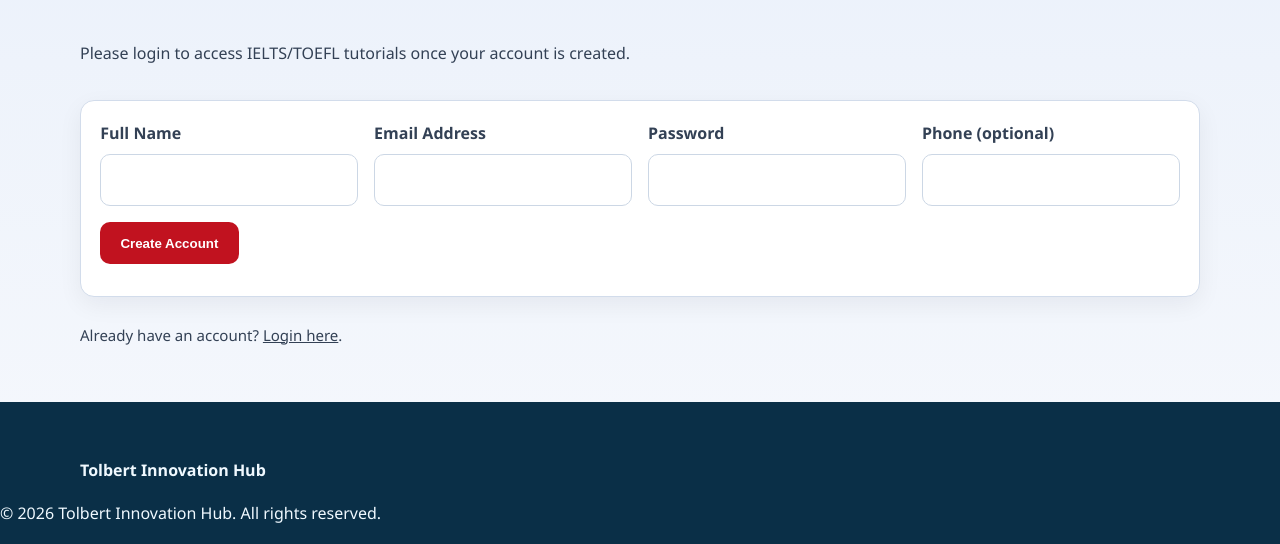
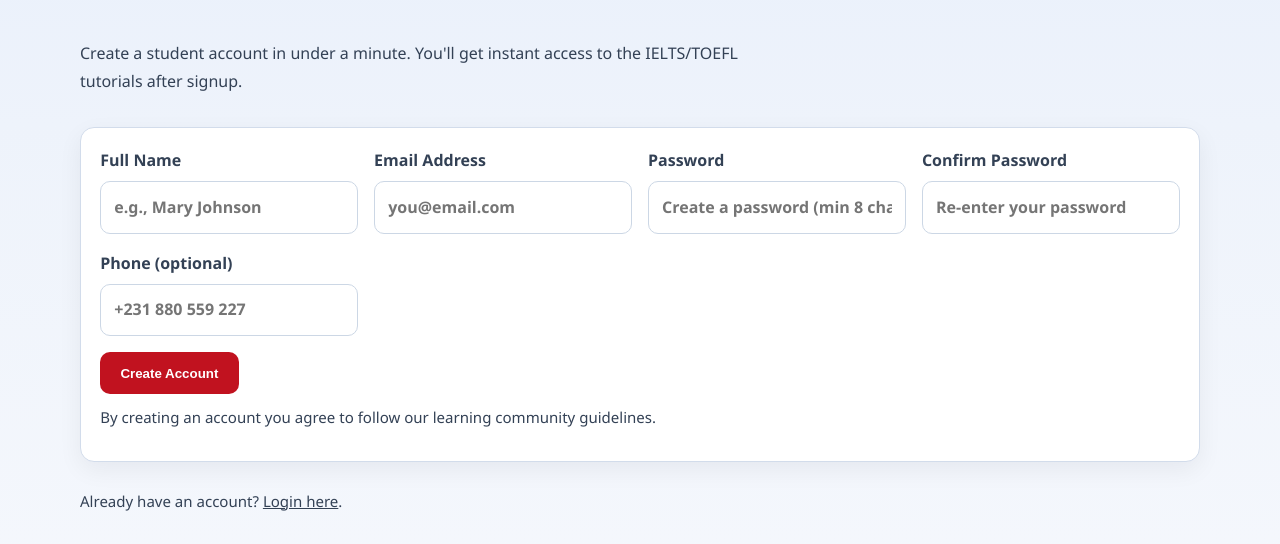
Before and after one commit to tolbertssamuel-oss/Tolbertinnovationhubliberia, a plain HTML site: page register.html in a window 1280 px wide. Shown: the part 256-800 px from the top of the page. Drawn offline with Linux system fonts and the light colour scheme.

Commit message:
Simplify student account registration flow

```diff
--- a/auth.js
+++ b/auth.js
@@ -131,10 +131,23 @@ if (registerForm) {
     const name = formData.get('fullName').trim();
     const email = formData.get('email').trim().toLowerCase();
     const password = formData.get('password');
+    const confirmPassword = formData.get('confirmPassword');
     const phone = formData.get('phone').trim();
 
-    if (!name || !email || !password) {
+    if (!name || !email || !password || !confirmPassword) {
       feedback.textContent = 'Please complete all required fields.';
+      feedback.style.color = '#b42318';
+      return;
+    }
+
+    if (password !== confirmPassword) {
+      feedback.textContent = 'Passwords do not match. Please re-enter them.';
+      feedback.style.color = '#b42318';
+      return;
+    }
+
+    if (password.length < 8) {
+      feedback.textContent = 'Password must be at least 8 characters long.';
       feedback.style.color = '#b42318';
       return;
     }
--- a/register.html
+++ b/register.html
@@ -35,29 +35,34 @@
       <div class="container form-wrap">
         <p class="section-label">Student Sign Up</p>
         <h1 class="page-title">Create Your Account</h1>
-        <p class="section-intro">Please login to access IELTS/TOEFL tutorials once your account is created.</p>
+        <p class="section-intro">Create a student account in under a minute. You'll get instant access to the IELTS/TOEFL tutorials after signup.</p>
 
         <form class="form-card" data-auth="register">
           <div class="form-grid">
             <label>
               Full Name
-              <input type="text" name="fullName" autocomplete="name" required />
+              <input type="text" name="fullName" autocomplete="name" placeholder="e.g., Mary Johnson" required />
             </label>
             <label>
               Email Address
-              <input type="email" name="email" autocomplete="email" required />
+              <input type="email" name="email" autocomplete="email" placeholder="you@email.com" required />
             </label>
             <label>
               Password
-              <input type="password" name="password" autocomplete="new-password" required />
+              <input type="password" name="password" autocomplete="new-password" minlength="8" placeholder="Create a password (min 8 chars)" required />
+            </label>
+            <label>
+              Confirm Password
+              <input type="password" name="confirmPassword" autocomplete="new-password" minlength="8" placeholder="Re-enter your password" required />
             </label>
             <label>
               Phone (optional)
-              <input type="tel" name="phone" autocomplete="tel" />
+              <input type="tel" name="phone" autocomplete="tel" placeholder="+231 880 559 227" />
             </label>
           </div>
           <input type="hidden" name="redirect" value="ielts-toefl.html" />
           <button class="btn btn-primary" type="submit">Create Account</button>
+          <p class="form-note">By creating an account you agree to follow our learning community guidelines.</p>
           <p class="form-feedback" aria-live="polite"></p>
         </form>
 
```
